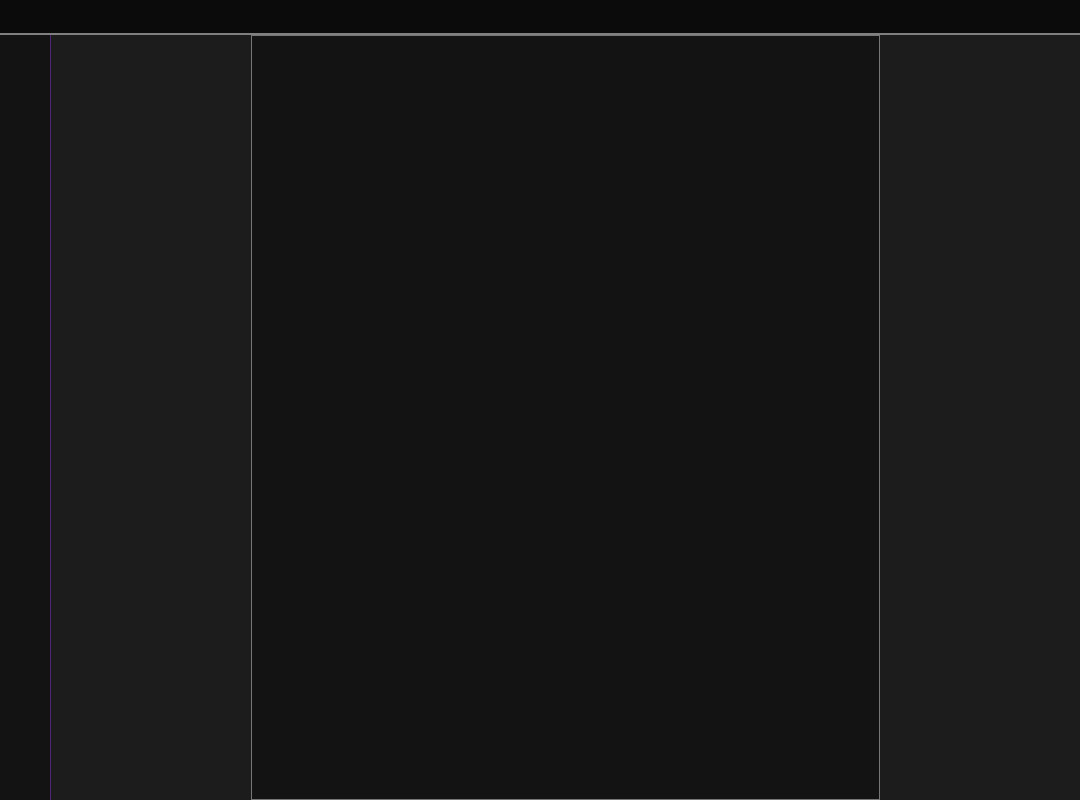
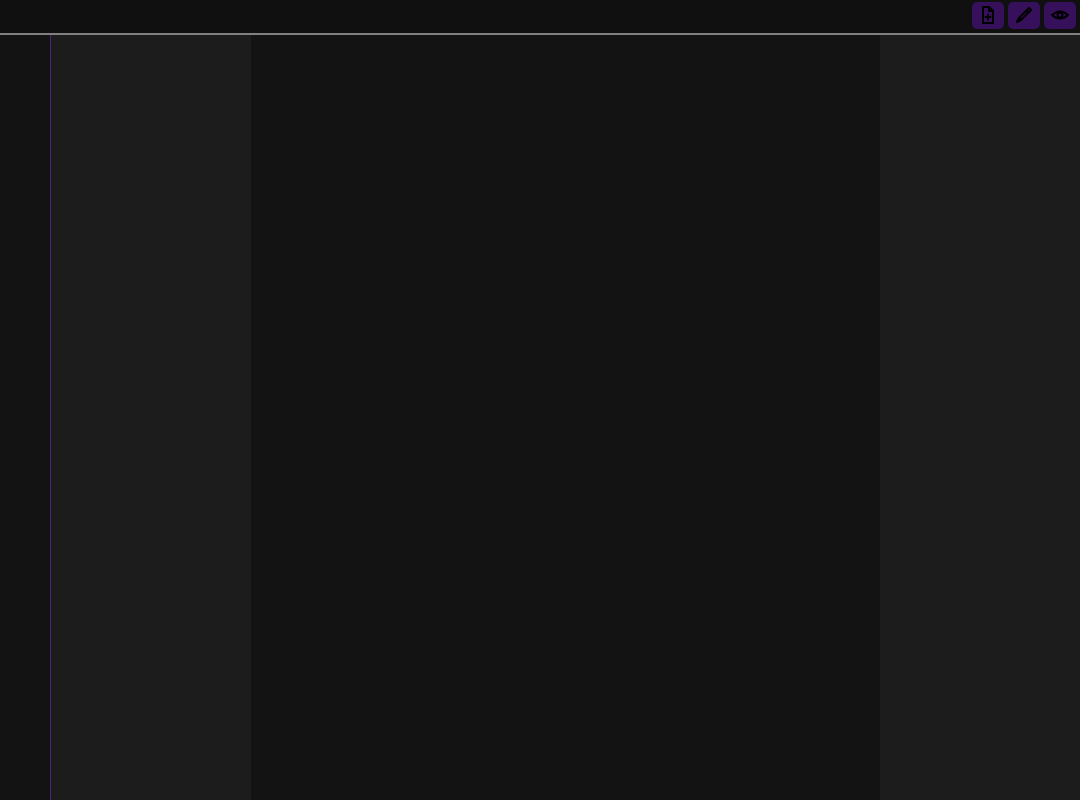
Before and after one commit to Steven-ODell/ObsidianCloneV1, an Electron app: page main.html in a window 1080 px wide. Drawn offline with Linux system fonts and the light colour scheme.

Commit message:
Editor/Preview swap
need to get to code-mirror6 eventually but doing the rest like file stuff and side buttons first.

```diff
--- a/MainParserV3.js
+++ b/MainParserV3.js
@@ -4,6 +4,9 @@ import { inlineParser } from "./InlineParserV3.js";
 
 const inputBox = document.getElementById("main-editor-text-area");
 const outputDiv = document.getElementById("main-editor-div");
+const previewButton = document.getElementById("toggle-preview");
+const editorButton = document.getElementById("toggle-editor");
+
 let root = []
 
 const startingItems = [
@@ -59,3 +62,15 @@ const blockParser = (inputString) => {
     console.log("Tree is:\n" + JSON.stringify(root, null, 2))
     return root // send tree back to be sent the renderer
 }
+
+previewButton.addEventListener('click', () => {
+    inputBox.style.backgroundColor = 'transparent';
+    inputBox.style.color = 'transparent';
+    inputBox.style.zIndex = 0;
+})
+
+editorButton.addEventListener('click', () => {
+    inputBox.style.backgroundColor = 'rgb(19, 19, 19)';
+    inputBox.style.color = 'rgb(238, 238, 238)';
+    inputBox.style.zIndex = 2;
+})
--- a/main.html
+++ b/main.html
@@ -11,7 +11,30 @@
 </head>
 
 <body>
-    <div id="top-bar"></div>
+    <div id="top-bar">
+        <button id="top-bar-new-file"><svg xmlns="http://www.w3.org/2000/svg" viewBox="0 0 40 40" width="20" height="20"
+                fill="none" stroke="black" stroke-width="4" stroke-linecap="round" stroke-linejoin="round">
+                <path d="M 10,4 L 22,4 L 30,12 L 30,36 L 10,36 Z" />
+                <polyline points="22,4 22,12 30,12" />
+                <line x1="15" y1="24" x2="25" y2="24" />
+                <line x1="20" y1="19" x2="20" y2="29" />
+            </svg>
+        </button>
+        <button id="toggle-editor"><svg xmlns="http://www.w3.org/2000/svg" viewBox="0 0 40 40" width="20" height="20"
+                fill="none" stroke="black" stroke-width="4" stroke-linecap="round" stroke-linejoin="round">
+                <path d="M 30,6 L 34,10 L 14,30 L 6,34 L 10,26 Z" />
+                <line x1="25" y1="11" x2="29" y2="15" />
+                <line x1="9" y1="31" x2="13" y2="27" />
+            </svg>
+        </button>
+        <button id="toggle-preview"><svg xmlns="http://www.w3.org/2000/svg" viewBox="0 0 40 40" width="20" height="20"
+                fill="none" stroke="black" stroke-width="4" stroke-linecap="round" stroke-linejoin="round">
+                <path d="M 4,20 Q 20,6 36,20 Q 20,34 4,20 Z" />
+                <circle cx="20" cy="20" r="5" />
+            </svg>
+
+        </button>
+    </div>
     <div id="div-row-body">
         <div id="side-tool-bar"></div>
         <div id="file-explorer"></div>
--- a/main.js
+++ b/main.js
@@ -1,4 +1,4 @@
-const { app, BrowserWindow } = require('electron/main')
+const { app, BrowserWindow, ipcMain } = require('electron/main')
 
 const createWindow = () => {
     const win = new BrowserWindow({
--- a/preload.js
+++ b/preload.js
@@ -0,0 +1 @@
+const { contextBridge, ipcRenderer } = require('electron')
--- a/style.css
+++ b/style.css
@@ -16,9 +16,50 @@ body {
 #top-bar {
     height: 35px;
     width: 100%;
-    background-color: rgb(11, 11, 11);
+    background-color: rgb(16, 16, 16);
     z-index: 5;
     border-bottom: 2px solid grey;
+}
+
+#top-bar-new-file {
+    margin-top: 2px;
+    padding-top: 3px;
+    position: relative;
+    left: 90vw;
+    border-radius: 5px;
+    border-width: 0;
+    background-color: rgb(54, 16, 90);
+}
+
+#top-bar-new-file:hover {
+    background-color: rgb(100, 29, 165)
+}
+
+#toggle-editor {
+    margin-top: 2px;
+    padding-top: 3px;
+    position: relative;
+    left: 90vw;
+    border-radius: 5px;
+    border-width: 0;
+    background-color: rgb(54, 16, 90);
+}
+
+#toggle-editor:hover {
+    background-color: rgb(100, 29, 165)
+}
+
+#toggle-preview {
+    margin-top: 2px;
+    padding-top: 3px;
+    position: relative;
+    left: 90vw;
+    border-radius: 5px;
+    border-width: 0;
+    background-color: rgb(54, 16, 90);
+}
+#toggle-preview:hover {
+    background-color: rgb(92, 27, 152)
 }
 
 #side-tool-bar {
@@ -51,14 +92,17 @@ body {
     left: 0;
     width: 100%;
     height: 100%;
-    background-color: transparent;
-    color: transparent;
-    caret-color: white;
+    background-color: rgb(19, 19, 19);
+    color: rgb(238, 238, 238);
+    caret-color: rgb(118, 43, 230);
     resize: none;
     box-sizing: border-box;
     z-index: 2;
     font-size: 16px;
     padding: 10px;
+    border: none;
+    outline: none;
+    font-family: Arial, Helvetica, sans-serif;
 }
 
 #main-editor-div {
@@ -74,6 +118,7 @@ body {
     font-size: 16px;
     padding: 10px;
     box-sizing: border-box;
+    font-family: Arial, Helvetica, sans-serif;
 }
 
 #right-side-bar {
```
Also changed, not shown: fileSaver.js (added, +7 -0 lines), 1 other file.
